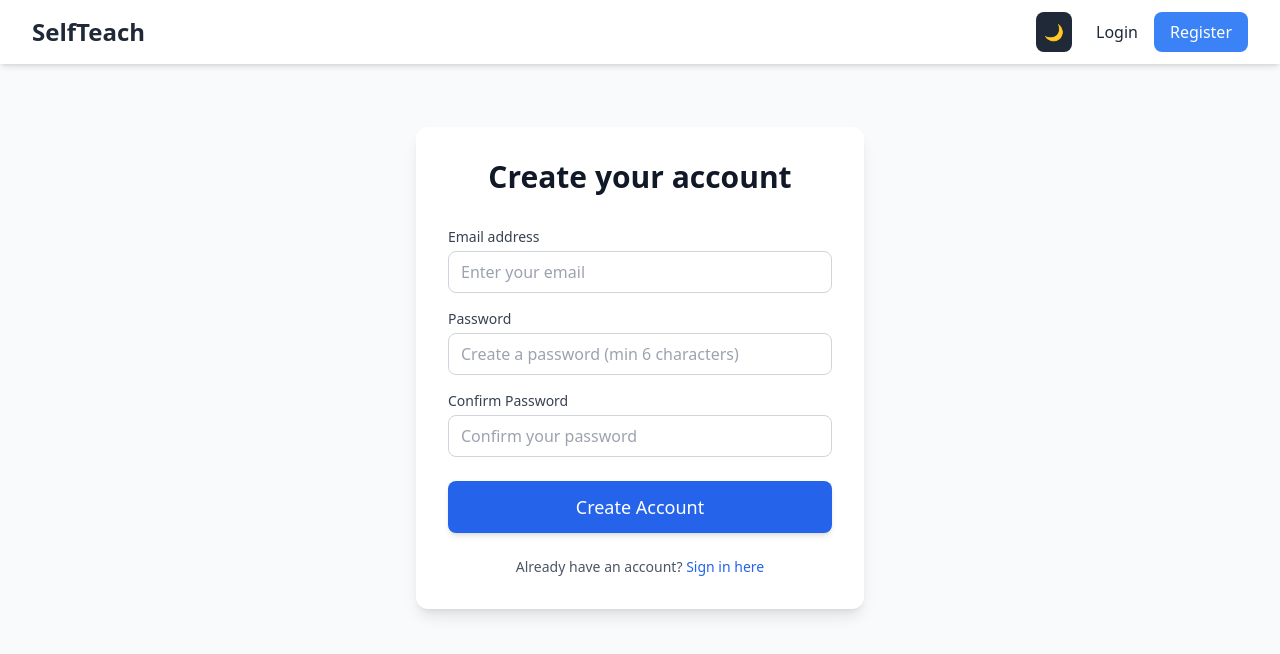
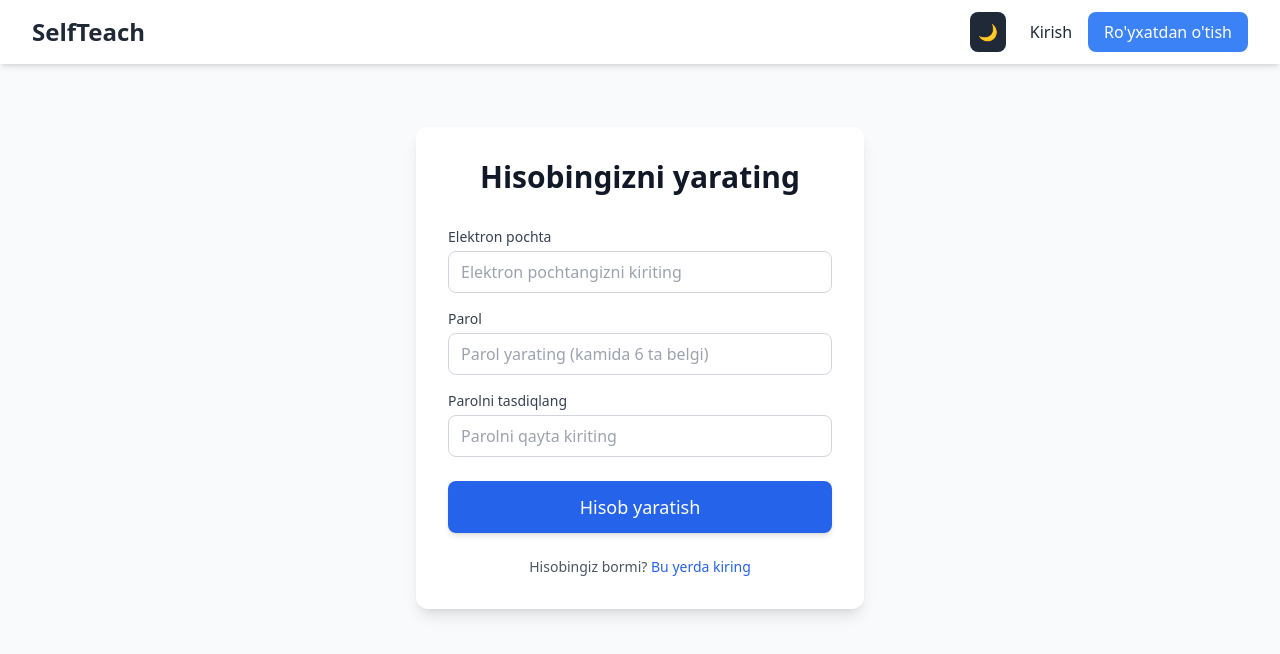
Before and after one commit to OktamovShokhjahon/selfteach-chatbot-frontend, a React (Vite) app: page /register in a window 1280 px wide. Shown: the top 654 px of the page. Built offline with nearby package versions, Linux system fonts and the light colour scheme.

Commit message:
lang change

```diff
--- a/src/components/Login/Login.jsx
+++ b/src/components/Login/Login.jsx
@@ -42,7 +42,7 @@ const Login = () => {
         >
           <div>
             <h2 className="text-2xl sm:text-3xl font-bold text-center text-gray-900 dark:text-white">
-              Sign in to your account
+              Hisobingizga kiring
             </h2>
           </div>
 
@@ -53,7 +53,7 @@ const Login = () => {
                   htmlFor="email"
                   className="block text-sm font-medium text-gray-700 dark:text-gray-300"
                 >
-                  Email address
+                  Elektron pochta
                 </label>
                 <input
                   id="email"
@@ -64,7 +64,7 @@ const Login = () => {
                            bg-white dark:bg-gray-700 text-gray-900 dark:text-white
                            focus:ring-2 focus:ring-blue-500 dark:focus:ring-blue-400 focus:border-transparent
                            transition-all duration-200"
-                  placeholder="Enter your email"
+                  placeholder="Elektron pochtangizni kiriting"
                   value={formData.email}
                   onChange={handleChange}
                 />
@@ -75,7 +75,7 @@ const Login = () => {
                   htmlFor="password"
                   className="block text-sm font-medium text-gray-700 dark:text-gray-300"
                 >
-                  Password
+                  Parol
                 </label>
                 <input
                   id="password"
@@ -86,7 +86,7 @@ const Login = () => {
                            bg-white dark:bg-gray-700 text-gray-900 dark:text-white
                            focus:ring-2 focus:ring-blue-500 dark:focus:ring-blue-400 focus:border-transparent
                            transition-all duration-200"
-                  placeholder="Enter your password"
+                  placeholder="Parolingizni kiriting"
                   value={formData.password}
                   onChange={handleChange}
                 />
@@ -101,16 +101,16 @@ const Login = () => {
                        bg-blue-600 hover:bg-blue-700 dark:bg-blue-500 dark:hover:bg-blue-600
                        transition-colors duration-200 shadow-md"
             >
-              Sign in
+              Kirish
             </motion.button>
 
             <p className="mt-4 text-center text-sm text-gray-600 dark:text-gray-400">
-              Don't have an account?{" "}
+              Hisobingiz yo'qmi?{" "}
               <Link
                 to="/register"
                 className="font-medium text-blue-600 hover:text-blue-500 dark:text-blue-400 dark:hover:text-blue-300"
               >
-                Register here
+                Bu yerda ro'yxatdan o'ting
               </Link>
             </p>
           </form>
--- a/src/components/MainContent/QuestionForm.jsx
+++ b/src/components/MainContent/QuestionForm.jsx
@@ -73,7 +73,7 @@ export function QuestionForm({
           name="question"
           value={formData.question}
           onChange={onChange}
-          placeholder="Enter your question..."
+          placeholder="Savolingizni kiriting..."
           className="outline-none w-full p-3 rounded-lg border bg-white dark:bg-gray-800 border-gray-200 dark:border-gray-600 focus:border-blue-400 text-gray-800 dark:text-white transition-colors duration-200"
           rows="4"
           required
@@ -88,7 +88,7 @@ export function QuestionForm({
           onChange={onChange}
           className="outline-none flex-1 p-3 rounded-lg border bg-white dark:bg-gray-800 border-gray-200 dark:border-gray-600 focus:border-blue-400 text-gray-800 dark:text-white transition-colors duration-200"
         >
-          <option value="">Select Subject</option>
+          <option value="">Fanni tanlang</option>
           {subjects.map((subject) => (
             <option key={subject._id} value={subject.name}>
               {subject.name}
@@ -103,7 +103,7 @@ export function QuestionForm({
           onChange={onChange}
           className="outline-none flex-1 p-3 rounded-lg border bg-white dark:bg-gray-800 border-gray-200 dark:border-gray-600 focus:border-blue-400 text-gray-800 dark:text-white transition-colors duration-200"
         >
-          <option value="">Select Topic</option>
+          <option value="">Mavzuni tanlang</option>
           {topics.map((topic) => (
             <option key={topic._id} value={topic.name}>
               {topic.name}
@@ -118,7 +118,7 @@ export function QuestionForm({
           onChange={onChange}
           className="outline-none flex-1 p-3 rounded-lg border bg-white dark:bg-gray-800 border-gray-200 dark:border-gray-600 focus:border-blue-400 text-gray-800 dark:text-white transition-colors duration-200"
         >
-          <option value="">Select Topic</option>
+          <option value="">Buyruqni tanlang</option>
           {commands.map((topic) => (
             <option key={topic} value={topic}>
               {topic}
@@ -138,7 +138,7 @@ export function QuestionForm({
             : "bg-blue-500 hover:bg-blue-600 dark:bg-indigo-500 dark:hover:bg-indigo-600"
         } text-white font-medium`}
       >
-        {loading ? "Loading..." : "Submit"}
+        {loading ? "Yuklanmoqda..." : "Yuborish"}
       </motion.button>
     </motion.form>
   );
--- a/src/components/Navbar/Navbar.jsx
+++ b/src/components/Navbar/Navbar.jsx
@@ -66,7 +66,7 @@ const Navbar = ({ sidebarOpen, setSidebarOpen }) => {
                   onClick={logout}
                   className="bg-red-500 hover:bg-red-600 text-white px-4 py-2 rounded-lg"
                 >
-                  Logout
+                  Chiqish
                 </motion.button>
               </div>
             ) : (
@@ -75,13 +75,13 @@ const Navbar = ({ sidebarOpen, setSidebarOpen }) => {
                   to="/login"
                   className="text-gray-800 dark:text-white hover:text-blue-500 dark:hover:text-blue-400"
                 >
-                  Login
+                  Kirish
                 </Link>
                 <Link
                   to="/register"
                   className="bg-blue-500 hover:bg-blue-600 text-white px-4 py-2 rounded-lg"
                 >
-                  Register
+                  Ro'yxatdan o'tish
                 </Link>
               </div>
             )}
@@ -132,7 +132,7 @@ const Navbar = ({ sidebarOpen, setSidebarOpen }) => {
                           }}
                           className="w-full text-left px-4 py-2 text-sm text-red-600 hover:bg-red-50 dark:hover:bg-red-900/10"
                         >
-                          Logout
+                          Chiqish
                         </button>
                       </>
                     ) : (
@@ -142,14 +142,14 @@ const Navbar = ({ sidebarOpen, setSidebarOpen }) => {
                           onClick={() => setIsMobileMenuOpen(false)}
                           className="block px-4 py-2 text-sm text-gray-700 dark:text-gray-300 hover:bg-gray-100 dark:hover:bg-gray-700"
                         >
-                          Login
+                          Kirish
                         </Link>
                         <Link
                           to="/register"
                           onClick={() => setIsMobileMenuOpen(false)}
                           className="block px-4 py-2 text-sm text-gray-700 dark:text-gray-300 hover:bg-gray-100 dark:hover:bg-gray-700"
                         >
-                          Register
+                          Ro'yxatdan o'tish
                         </Link>
                       </>
                     )}
--- a/src/components/Register/Register.jsx
+++ b/src/components/Register/Register.jsx
@@ -26,12 +26,12 @@ const Register = () => {
     setError("");
 
     if (formData.password.length < 6) {
-      setError("Password must be at least 6 characters long");
+      setError("Parol kamida 6 ta belgidan iborat bo'lishi kerak");
       return;
     }
 
     if (formData.password !== formData.confirmPassword) {
-      setError("Passwords do not match");
+      setError("Parollar mos kelmadi");
       return;
     }
 
@@ -55,7 +55,7 @@ const Register = () => {
         >
           <div>
             <h2 className="text-2xl sm:text-3xl font-bold text-center text-gray-900 dark:text-white">
-              Create your account
+              Hisobingizni yarating
             </h2>
           </div>
 
@@ -69,7 +69,7 @@ const Register = () => {
                   htmlFor="email"
                   className="block text-sm font-medium text-gray-700 dark:text-gray-300"
                 >
-                  Email address
+                  Elektron pochta
                 </label>
                 <input
                   id="email"
@@ -80,7 +80,7 @@ const Register = () => {
                            bg-white dark:bg-gray-700 text-gray-900 dark:text-white
                            focus:ring-2 focus:ring-blue-500 dark:focus:ring-blue-400 focus:border-transparent
                            transition-all duration-200"
-                  placeholder="Enter your email"
+                  placeholder="Elektron pochtangizni kiriting"
                   value={formData.email}
                   onChange={handleChange}
                 />
@@ -91,7 +91,7 @@ const Register = () => {
                   htmlFor="password"
                   className="block text-sm font-medium text-gray-700 dark:text-gray-300"
                 >
-                  Password
+                  Parol
                 </label>
                 <input
                   id="password"
@@ -102,7 +102,7 @@ const Register = () => {
                            bg-white dark:bg-gray-700 text-gray-900 dark:text-white
                            focus:ring-2 focus:ring-blue-500 dark:focus:ring-blue-400 focus:border-transparent
                            transition-all duration-200"
-                  placeholder="Create a password (min 6 characters)"
+                  placeholder="Parol yarating (kamida 6 ta belgi)"
                   value={formData.password}
                   onChange={handleChange}
                 />
@@ -113,7 +113,7 @@ const Register = () => {
                   htmlFor="confirmPassword"
                   className="block text-sm font-medium text-gray-700 dark:text-gray-300"
                 >
-                  Confirm Password
+                  Parolni tasdiqlang
                 </label>
                 <input
                   id="confirmPassword"
@@ -124,7 +124,7 @@ const Register = () => {
                            bg-white dark:bg-gray-700 text-gray-900 dark:text-white
                            focus:ring-2 focus:ring-blue-500 dark:focus:ring-blue-400 focus:border-transparent
                            transition-all duration-200"
-                  placeholder="Confirm your password"
+                  placeholder="Parolni qayta kiriting"
                   value={formData.confirmPassword}
                   onChange={handleChange}
                 />
@@ -139,16 +139,16 @@ const Register = () => {
                        bg-blue-600 hover:bg-blue-700 dark:bg-blue-500 dark:hover:bg-blue-600
                        transition-colors duration-200 shadow-md"
             >
-              Create Account
+              Hisob yaratish
             </motion.button>
 
             <p className="mt-4 text-center text-sm text-gray-600 dark:text-gray-400">
-              Already have an account?{" "}
+              Hisobingiz bormi?{" "}
               <Link
                 to="/login"
                 className="font-medium text-blue-600 hover:text-blue-500 dark:text-blue-400 dark:hover:text-blue-300"
               >
-                Sign in here
+                Bu yerda kiring
               </Link>
             </p>
           </form>
```
